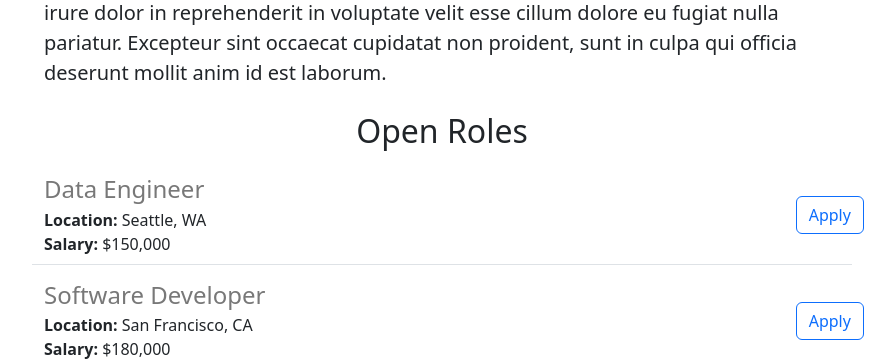
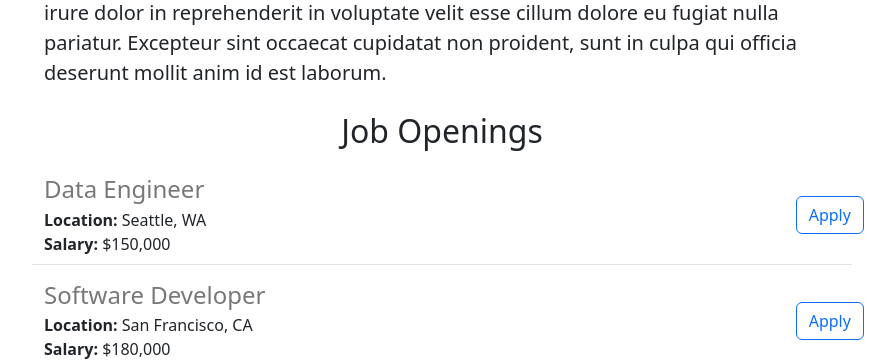
Before and after one commit to Jemajr/jema-careers-website, a Flask app: page / in a window 1280 px wide. Shown: the part 634-997 px from the top of the page, without its empty margins (198-1093 px from the left). Run offline with Flask 3, Linux system fonts and the light colour scheme.

Commit message:
Changed 'Open Roles' to 'Job Openings'

```diff
--- a/templates/home.html
+++ b/templates/home.html
@@ -20,7 +20,7 @@
       <img id="banner" class="img-fluid" src="https://e152cae2-dbf7-4846-81c6-5a3d9b2e1f44-00-110mzauwsqp5a.riker.replit.dev/static/banner3.jpg">
       <h2 class="text-center mt-4 mb-4">About Jovian</h2>
       <p class="lead">Lorem ipsum dolor sit amet, consectetur adipiscing elit, sed do eiusmod tempor incididunt ut labore et dolore magna aliqua. Ut enim ad minim veniam, quis nostrud exercitation ullamco laboris nisi ut aliquip ex ea commodo consequat. Duis aute irure dolor in reprehenderit in voluptate velit esse cillum dolore eu fugiat nulla pariatur. Excepteur sint occaecat cupidatat non proident, sunt in culpa qui officia deserunt mollit anim id est laborum.</p>
-      <h2 class="text-center mt-4 mb-4">Open Roles</h2>
+      <h2 class="text-center mt-4 mb-4">Job Openings</h2>
       <div>
         {% for job in jobs %}
           {% include 'jobItem.html' %}
```
